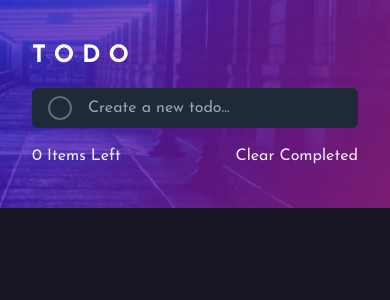
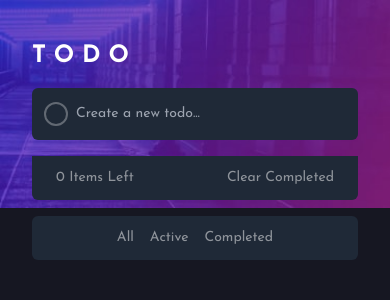
Before and after one commit to DannyHTML/todo-app, a Vue app: page / in a window 390 px wide. Shown: the top 300 px of the page. Built offline with nearby package versions, Linux system fonts and the light colour scheme.

Commit message:
some progress

```diff
--- a/src/Todo.vue
+++ b/src/Todo.vue
@@ -1,15 +1,15 @@
 <template>
-  <div class="relative z-50 flex flex-col items-center">
+  <div class="relative z-50 flex flex-col items-center text-sm sm:text-base">
     <div class="w-full max-w-xl">
       <div class="mx-8 pt-10 text-white">
         <h1 class="uppercase text-2xl font-bold mb-4">t o d o</h1>
       </div>
       <div class="relative mx-8 flex items-center mb-4">
         <div
-          class="absolute ml-4 border-2 h-6 w-6 rounded-full border-white border-opacity-30"
+          class="absolute ml-3 border-2 h-6 w-6 rounded-full border-white border-opacity-30"
         ></div>
         <input
-          class="p-2 w-full rounded-md bg-gray-800 pl-14 text-white outline-0"
+          class="p-4 w-full rounded-md bg-gray-800 pl-11 text-white outline-0"
           v-model="newTodo"
           @keyup.enter="addTodo"
           type="text"
@@ -17,24 +17,27 @@
           id="todo"
           placeholder="Create a new todo..."
           maxlength="30"
+          autocomplete="off"
         />
       </div>
+
       <ul class="text-white mx-8 capitalize">
+        <transition-group name="fade">
           <li
             v-for="(todo, index) in todos"
             :key="index"
-          class="border-b w-full bg-gray-800 border-gray-500 text-white"
+            class="border-b w-full bg-gray-800 border-gray-500 text-white duration-200"
             :class="{
               active: active,
-            'text-opacity-30 line-through': active[index],
+              'text-opacity-30 line-through duration-200': active[index],
             }"
           >
-          <div class="relative mx-4 py-4 pb-3 flex items-center">
+            <div class="relative mx-3 py-4 flex">
               <div
-              class="absolute border-2 h-6 w-6 rounded-full border-white border-opacity-30 cursor-pointer"
+                class="absolute border-2 h-6 w-6 rounded-full border-white border-opacity-30 cursor-pointer duration-300"
                 :class="{
                   active: active[index],
-                'bg-gradient-to-br from-blue-500 to-purple-700 border-opacity-0':
+                  'bg-gradient-to-br from-blue-500 to-purple-700 border-transparent duration-300':
                     active[index],
                 }"
                 @click="completed(index)"
@@ -46,15 +49,31 @@
                   :class="{ hidden: !active[index] }"
                 />
               </div>
-            <span class="ml-10">{{ todo }}</span>
+              <span class="ml-8">{{ todo }}</span>
               <button class="ml-auto" @click="removeTodo(index)">
                 <img src="/images/icon-cross.svg" alt="Delete" />
               </button>
             </div>
           </li>
-        <div class="flex justify-between text-white text-opacity-90">
+        </transition-group>
+
+        <div
+          class="flex justify-between text-white p-3 w-full rounded-b-md bg-gray-800 px-6 text-opacity-50"
+        >
           <p class="">{{ remainingItems }} items left</p>
+          <div class="hidden lg:flex lg:gap-3">
+            <button>All</button>
+            <button>Active</button>
+            <button>Completed</button>
+          </div>
           <button @click="RemoveAllClearTodo">Clear Completed</button>
+        </div>
+        <div
+          class="flex justify-center gap-4 mt-4 text-white p-3 rounded-md bg-gray-800 px-6 text-opacity-50 lg:hidden"
+        >
+          <button @click="showAll">All</button>
+          <button @click="showActive">Active</button>
+          <button @click="showCompleted">Completed</button>
         </div>
       </ul>
     </div>
@@ -62,7 +81,7 @@
 </template>
 
 <script setup>
-import { computed, ref } from "vue";
+import { ref, computed } from "vue";
 
 const todos = ref([]);
 let newTodo = ref("");
@@ -106,13 +125,20 @@ const itemsTodo = (index) => {
   }
 };
 
-// Mee verder, niet goed
-const RemoveAllClearTodo = (index) => {
-  if (!active.value[index]) {
-    removeTodo(index);
+const RemoveAllClearTodo = () => {
+  for (let i = active.value.length - 1; i >= 0; i--) {
+    if (active.value[i]) {
+      todos.value.splice(i, 1);
+      active.value.splice(i, 1);
+    }
   }
 };
+
+const showAll = () => {};
+
+const showActive = () => {};
+
+const showCompleted = () => {};
 </script>
-<!-- If item is selected, dont --count removed -- solved in removeTodo if statement. -->
 
 <style scoped></style>
--- /dev/null
+++ b/src/assets/custom-style.css
@@ -0,0 +1,9 @@
+.fade-enter-active,
+.fade-leave-active {
+  @apply duration-300;
+}
+
+.fade-enter-from,
+.fade-leave-to {
+  @apply opacity-0;
+}
```
Also changed, not shown: src/main.js (+5 -4 lines). Lines whose indentation alone changed are shown as unchanged.
